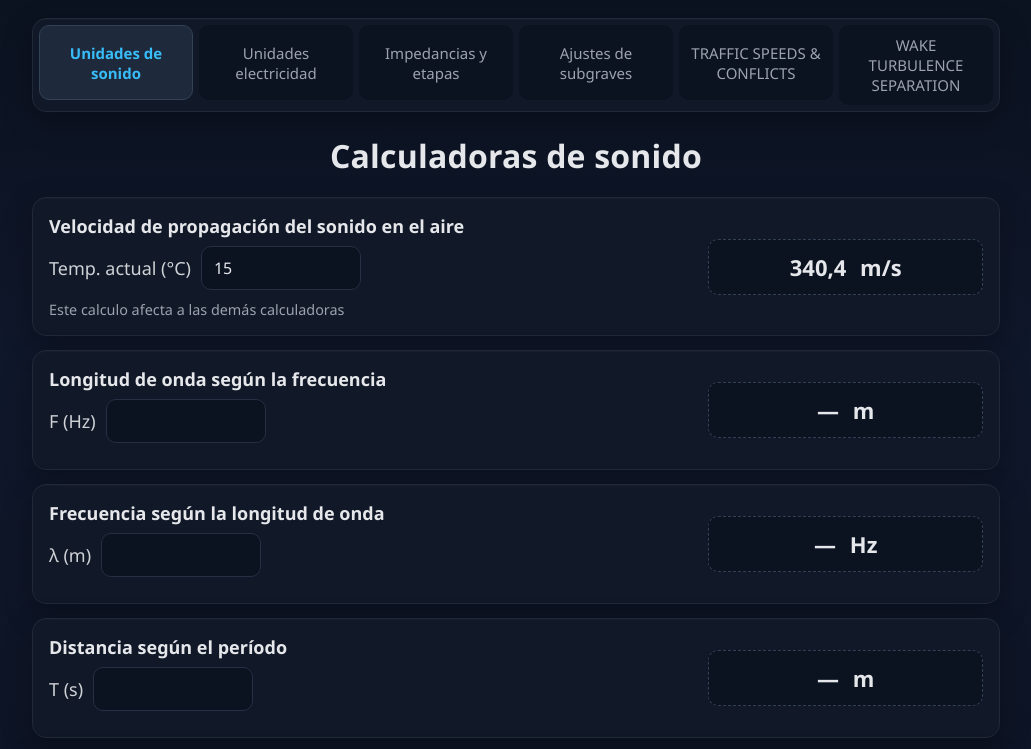
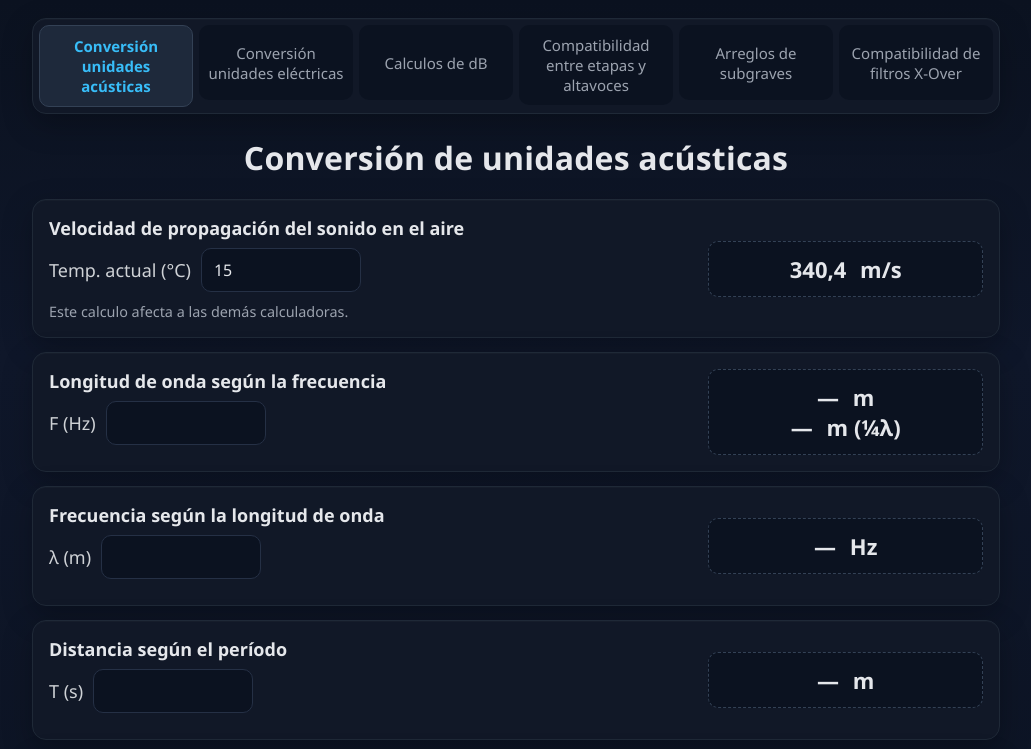
Before and after one commit to Nukethefox/calculadoras_audio, a plain HTML site: page index.html in a window 1280 px wide. Shown: the top 749 px of the page, without its empty margins (124-1155 px from the left). Drawn offline with Linux system fonts and the light colour scheme.

Commit message:
format improved

```diff
--- a/index.html
+++ b/index.html
@@ -3,25 +3,23 @@
 <head>
 <meta charset="utf-8" />
 <meta name="viewport" content="width=device-width, initial-scale=1" />
-<title>Unidades de sonido</title>
+<title>Unidades acústicas</title>
 <link rel="stylesheet" href="style.css">
 </head>
 <body>
   <div class="page">
-
-    <!-- NAVBAR -->
     <div class="navbar">
       <ul style="display: flex; list-style: none;">
-        <li><button class="navbutton selected" onclick="location.href='index.html'">Unidades de sonido</button></li>
-        <li><button class="navbutton" onclick="location.href='electricity_units.html'">Unidades electricidad</button></li>
-        <li><button class="navbutton" onclick="location.href='qnh.html'">Impedancias y etapas</button></li>
-        <li><button class="navbutton" onclick="location.href='taxi_calc.html'">Ajustes de subgraves</button></li>
-        <li><button class="navbutton" onclick="location.href='speed_calc.html'">TRAFFIC SPEEDS & CONFLICTS</button></li>
-        <li><button class="navbutton" onclick="location.href='traffic_sep.html'">WAKE TURBULENCE SEPARATION</button></li>
+        <li><button class="navbutton selected" onclick="location.href='index.html'">Conversión unidades acústicas</button></li>
+        <li><button class="navbutton" onclick="location.href='electricity_units.html'">Conversión unidades eléctricas</button></li>
+        <li><button class="navbutton" onclick="location.href='db_units.html'">Calculos de dB</button></li>
+        <li><button class="navbutton" onclick="location.href='impedance.html'">Compatibilidad entre etapas y altavoces</button></li>
+        <li><button class="navbutton" onclick="location.href='subwoofers.html'">Arreglos de subgraves</button></li>
+        <li><button class="navbutton" onclick="location.href='xover.html'">Compatibilidad de filtros X-Over</button></li>
       </ul>
     </div>
 
-    <h1>Calculadoras de sonido</h1>
+    <h1>Conversión de unidades acústicas</h1>
 
     <!-- Temperatura → Velocidad -->
     <form class="card" onsubmit="return false;">
@@ -34,7 +32,7 @@
               <input id="temp" type="number" step="0.1" value="15" />
             </div>
           </div>
-          <div class="small">Este calculo afecta a las demás calculadoras</div>
+          <div class="small">Este calculo afecta a las demás calculadoras.</div>
         </div>
         <div class="outbox" aria-live="polite">
           <div class="value-inline" id="cVal">343,4<span class="u">m/s</span></div>
@@ -55,7 +53,8 @@
           </div>
         </div>
         <div class="outbox" aria-live="polite">
-          <div class="value-inline" id="lambdaFromF">—<span class="u"></span></div>
+          <div class="value-inline" id="lambdaFromF">—<span class="u">m</span></div>
+          <div class="value-inline" id="lambdaQuarter">—<span class="u">m (¼λ)</span></div>
         </div>
       </div>
     </form>
@@ -204,6 +203,10 @@
     const lambdaFromF = (isFinite(c) && isFinite(f) && f > 0) ? c/f : NaN;
     setValue(lambdaFromFEl, lambdaFromF, 'm');
 
+    const lambdaQuarterEl = document.getElementById('lambdaQuarter');
+    const lambdaQuarter = Number.isFinite(lambdaFromF) ? (lambdaFromF / 4) : NaN;
+    setValue(lambdaQuarterEl, lambdaQuarter, 'm (¼λ)');
+
     // f = c / λ
     const lambda = parseFloat(lambdaInput.value);
     const fFromL = (isFinite(c) && isFinite(lambda) && lambda > 0) ? c/lambda : NaN;
```
